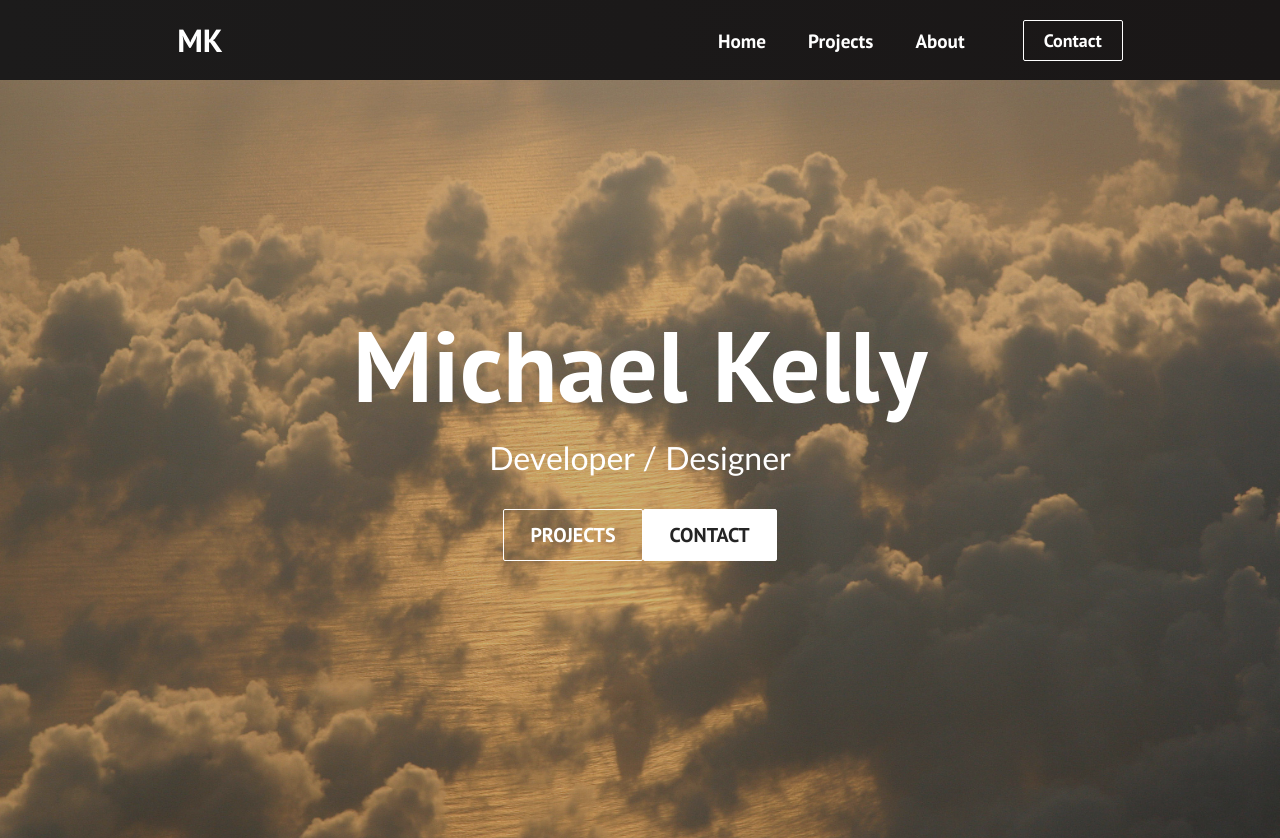
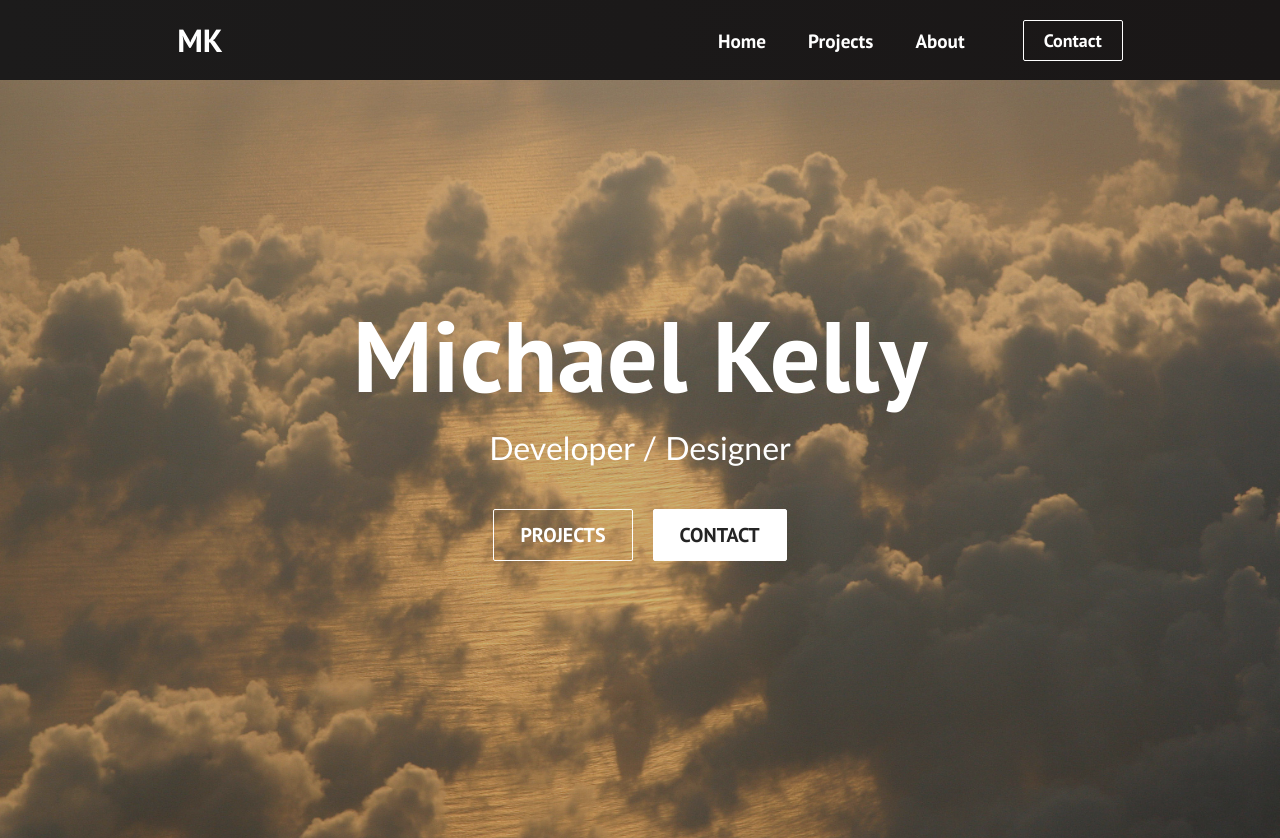
Before and after one commit to kellymedia/react-portfolio, a React (Create React App) app: page / in a window 1280 px wide. Shown: the top 838 px of the page. Built offline with nearby package versions, Linux system fonts and the light colour scheme; the HTML template or start-up script is replaced by a standard one.

Commit message:
adjust margin for buttons in HeroSection

```diff
--- a/src/components/HeroSection.css
+++ b/src/components/HeroSection.css
@@ -26,16 +26,23 @@
 
 .hero-btns {
   margin-top: 32px;
+  min-width: 250px;
 }
 
-.hero-btns .btn .res-btn {
-  margin: 10px;
+.hero-btns button {
+  margin-bottom: 10px;
 }
 
 .fa-play-circle {
   margin-left: 4px;
 }
 
+@media screen and (min-width: 769px) {
+  .hero-container button {
+    margin:10px;
+  }
+
+}
 @media screen and (max-width: 960px) {
   .hero-container > h1 {
     font-size: 70px;
```
